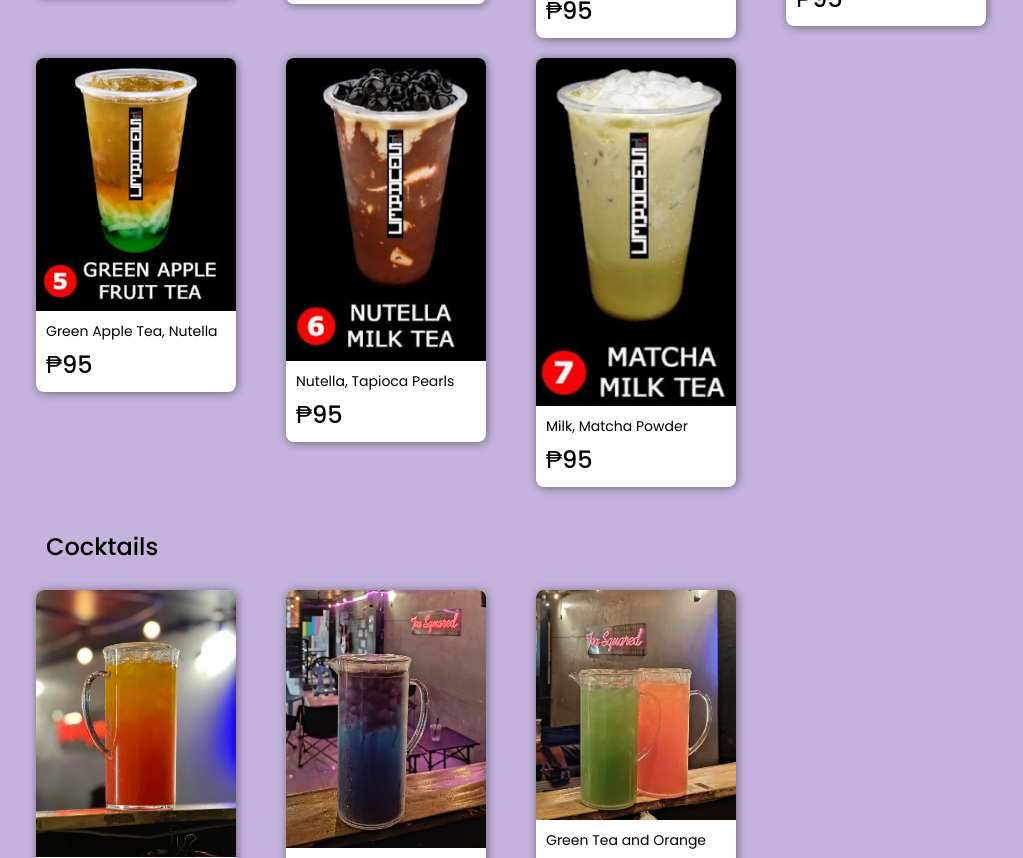
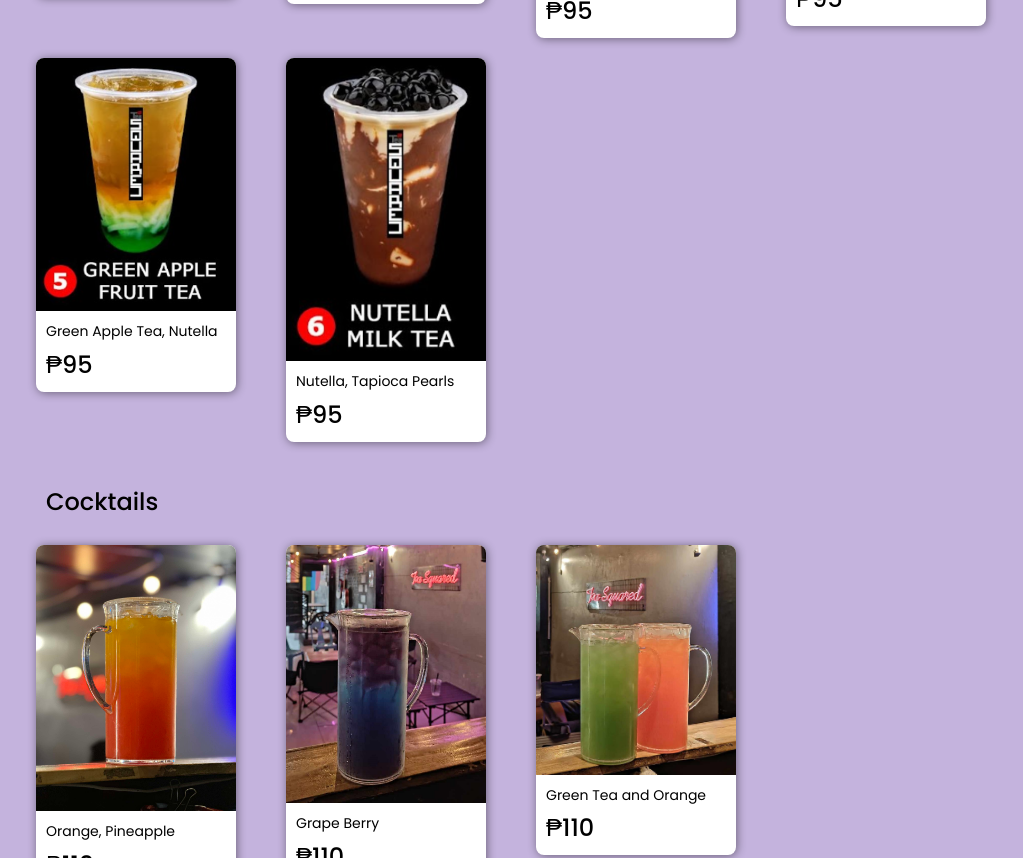
Before and after one commit to padayon2017/Teasquared, a plain HTML site: page products.html in a window 1280 px wide. Shown: the part 1474-2332 px from the top of the page, without its empty margins (129-1152 px from the left). Drawn offline with Linux system fonts and the light colour scheme.

Commit message:
Add files via upload

```diff
--- a/products.html
+++ b/products.html
@@ -184,15 +184,6 @@
             </div>
           </div>
 
-
-          <div class="products-preview">
-            <img src="images/milktea/product7.png" alt="products" class="products">
-            <div class="product-details">
-              <p class="product-description">Milk, Matcha Powder</p>
-              <h1 class="product-price">&#8369;95</h1>
-            </div>
-          </div>
-
         </div><!--Products Grid Ending-->
       </section><!---Milktea Section Ending-->
 
```
